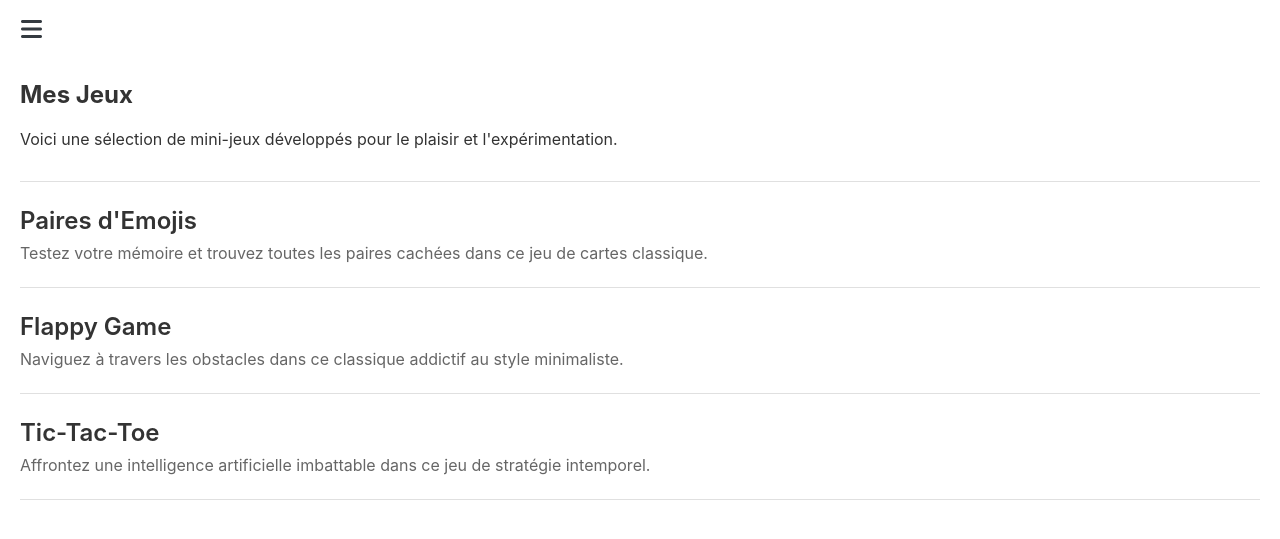
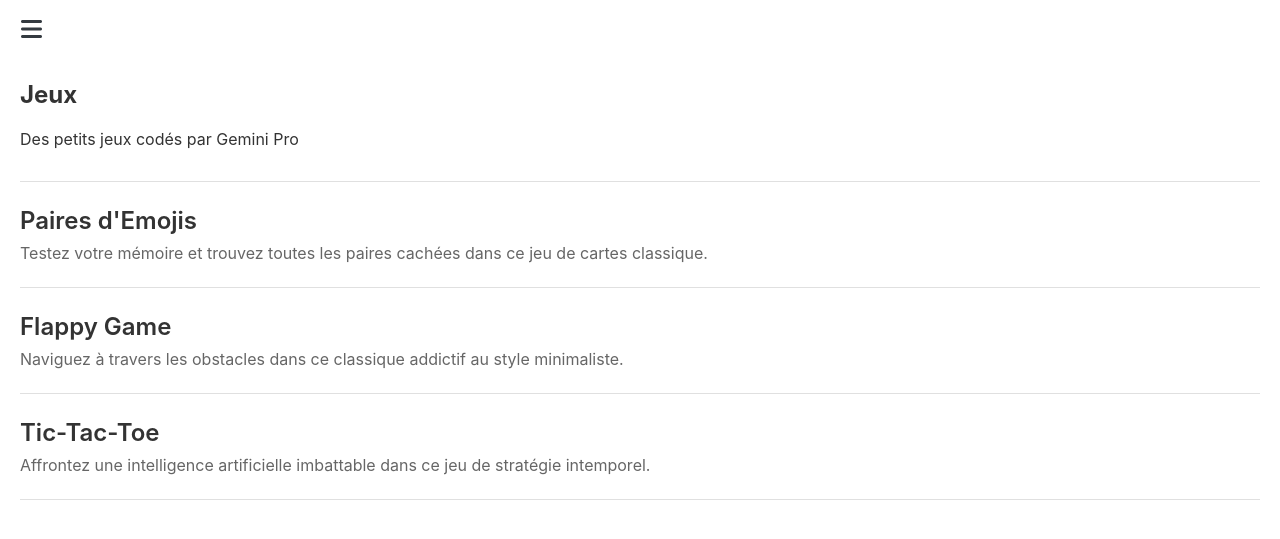
Before and after one commit to MADUP212/MADUP212.github.io, a Jekyll site: the page built from section/jeux.md, in a window 1280 px wide. Shown: the top 539 px of the page. Built offline with Jekyll 4.4.1, drawn with Linux system fonts in a browser that asks for light colours.

Commit message:
Update jeux.md

```diff
--- a/section/jeux.md
+++ b/section/jeux.md
@@ -4,8 +4,8 @@ title: Jeux
 ---
 
 <div class="page-content">
-  <h2>Mes Jeux</h2>
-  <p>Voici une sélection de mini-jeux développés pour le plaisir et l'expérimentation.</p>
+  <h2>Jeux</h2>
+  <p>Des petits jeux codés par Gemini Pro</p>
 
   <div class="game-list">
 
```
